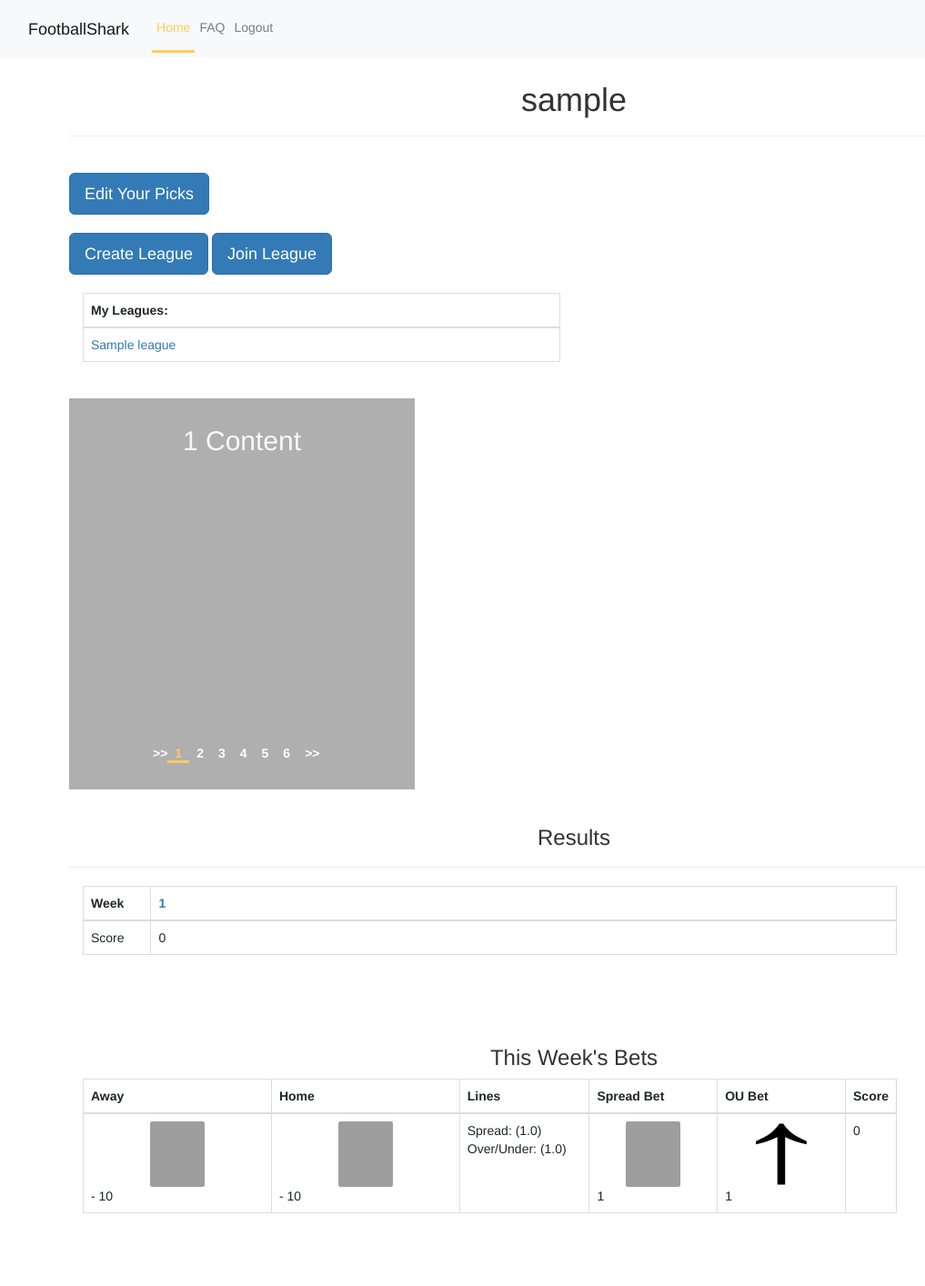
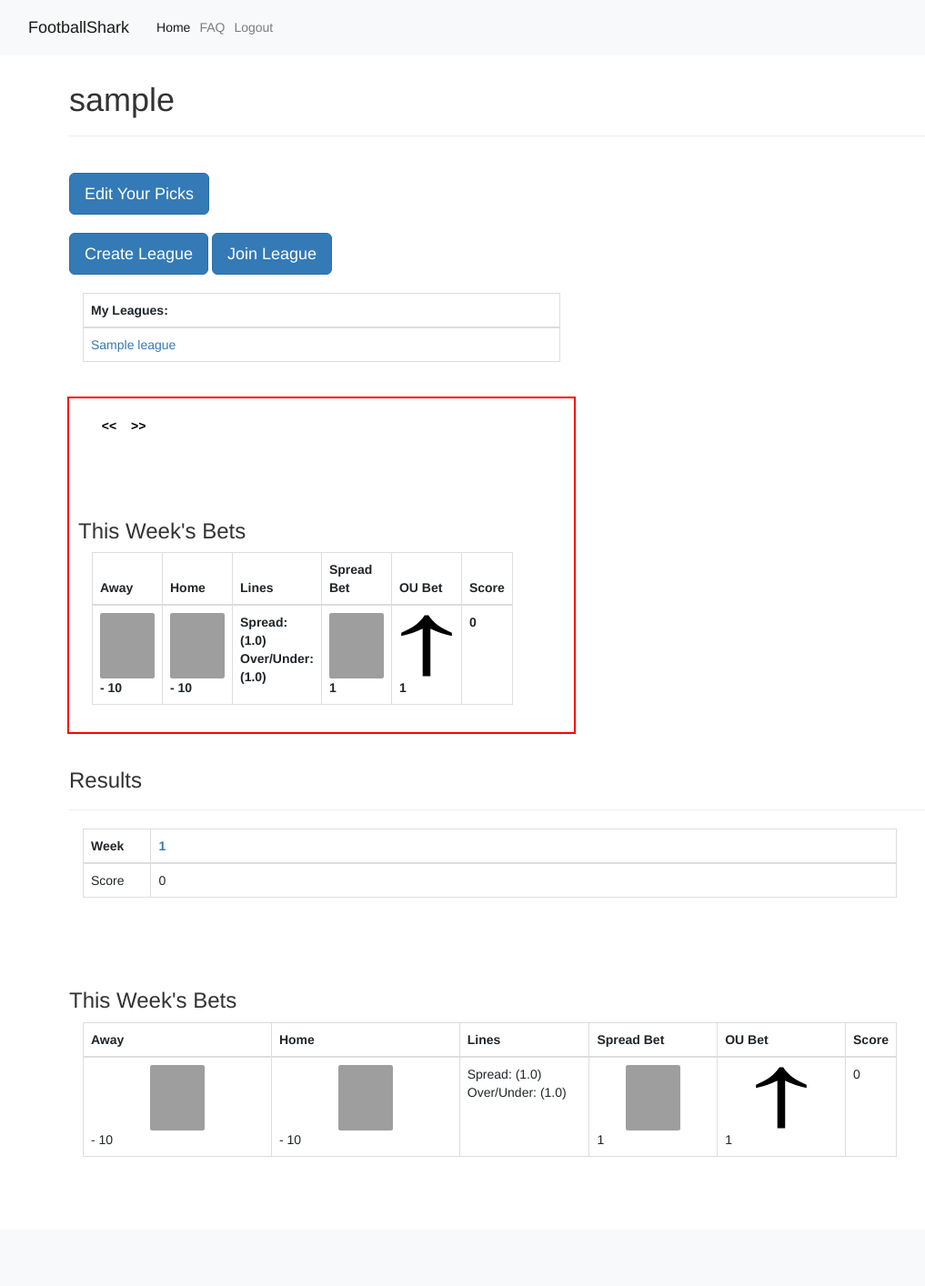
Before and after one commit to tathomas/footballShark, a Django app: page /user in a window 1280 px wide. Shown: the whole page at 91% size, without its empty margins (9-1026 px from the left). After the commit the page ends 1272 px from the top, so only its background shows below. Run offline with Django 3.2, Linux system fonts and the light colour scheme; a user stored in the database is signed in; tables that the repository leaves empty hold one stand-in row (values such as "Sample post"); some libraries are stand-ins or nearby versions; grey boxes are pictures that could not be loaded.

Commit message:
bet-table card pagination now corresponds to correct week and data

```diff
--- a/app/static/app/css/bet-table.css
+++ b/app/static/app/css/bet-table.css
@@ -1,30 +1,18 @@
-h1,
-h2,
-h3 {
-    text-align: center;
-}
-
-header {
-    width: 380px;
-    color: #fff;
-    background: #afafaf;
-}
 
 #content-body {
-    width: 380px;
-    background: #afafaf;
-    color: #fff;
+    width: 50%;
+    outline: 2px solid red;
     font-weight: bold;
 }
 
 .content {
-    color: #f8f8fa;
-    height: 360px;
+    display: block;
+    overflow: hidden;
     padding: 10px;
 }
 
 #pagin nav {
-    width: 60%;
+    width:90%;
     margin: auto;
     padding: 20px 0;
     display: flex;
@@ -38,15 +26,15 @@ ul {
 }
 
 #pagin a {
-    color: #fff;
+    color: black;
     padding: 0px 8px;
     text-decoration: none;
 }
 
-.active a,
+#pagin .active a,
 #pagin a:hover {
-    color: #ffcc5c !important;
-    border-bottom: 3px solid #ffcc5c;
+    color: #5f9254 !important;
+    border-bottom: 3px solid #5f9254;
 }
 
 span {
--- a/app/templates/app/user.html
+++ b/app/templates/app/user.html
@@ -122,39 +122,157 @@
 <br>
 
 <!--BET TABLE CARD -->
+
 <section id="content-body">
+  <article id="pagin">
+    <nav>
+      <span><a class="prev" href="#">&lt;&lt;</a></span>
+      <ul>
+      {% for week_tuple in past_week_data %}
+        {% if active_week.num !=  week_tuple.0.num %}
+        <li class="active"><a href="#">Current (Week {{active_week.num}})</a></li>
+        {% endif %}
+        <li><a href="#"> Week {{ week_tuple.0.num }}</a></li>
+      {% endfor %}
+      </ul>
+      <span><a class="next" href="#">>></a></span>
+    </nav>
+  </article>
+
   <div class="content">
-    <h2>1 Content</h2>
+    <!-- This Week's Bets -->
+    <div class="clearfix"></div>
+
+    {% if active_week_tuples %}
+
+    <div id="weekly{{ active_week.num }}"></div>
+    <br>
+    <br>
+    <h3>This Week's Bets</h3>
+
+    <div class="col-md-10">
+      <table class="table table-bordered">
+        <thead>
+          <tr>
+            <th class="col-md-3">Away</th>
+            <th class="col-md-3">Home</th>
+            <th class="col-md-2">Lines</th>
+            <th class="col-md-2">Spread Bet</th>
+            <th class="col-md-2">OU Bet</th>
+            <th class="col-md-1">Score</th>
+          </tr>
+        </thead>
+        <tbody>
+          {% for tup in active_week_tuples %}
+          <tr>
+            <td>
+              {% with 'app/img/logos/'|add:tup.0.0.0|add:'.svg' as image_static %}
+              <img src="{% static image_static %}" class="rounded mx-auto d-block" style="width:60px;height:72px;">
+              {% endwith %}
+              - {{ tup.0.0.1 }}
+            </td>
+            <td>
+              {% with 'app/img/logos/'|add:tup.0.0.2|add:'.svg' as image_static %}
+              <img src="{% static image_static %}" class="rounded mx-auto d-block" style="width:60px;height:72px;">
+              {% endwith %}
+              - {{ tup.0.0.3 }}
+            </td>
+            <td>
+              <div>Spread: {{tup.0.0.4}}</div>
+              <div>Over/Under: {{tup.0.1.4}}</div>
+            </td>
+            <td class="bg-{{tup.1.0.2}}">
+              {% if tup.1.0.1 != '' %}
+              {% with 'app/img/logos/'|add:tup.1.0.1|add:'.svg' as image_static %}
+              <img src="{% static image_static %}" class="rounded mx-auto d-block" style="width:60px;height:72px;">
+              {{ tup.1.0.0 }}
+              {% endwith %}
+              {% endif %}
+            </td>
+            <td class="bg-{{tup.1.1.2}}">
+              {% if tup.1.1.1 != '' %}
+              {% with 'app/img/logos/'|add:tup.1.1.1|add:'.svg' as image_static %}
+              <img src="{% static image_static %}" class="rounded mx-auto d-block" style="width:60px;height:72px;">
+              {{ tup.1.1.0 }}
+              {% endwith %}
+              {% endif %}
+            </td>
+            <td class="bg-{{tup.2.1}}">{{ tup.2.0 }}</td>
+          </tr>
+          {% endfor %}
+        </tbody>
+      </table>
+    </div>
+    {% endif %}
   </div>
   <div class="content">
-    <h2>2 Content</h2>
-  </div>
-  <div class="content">
-    <h2>3 Content</h2>
-  </div>
-  <div class="content">
-    <h2>4 Content</h2>
-  </div>
-  <div class="content">
-    <h2>5 Content</h2>
-  </div>
-  <div class="content">
-    <h2>6 Content</h2>
+    <!-- Previous Week Bets -->
+
+    {% for week_tuple in past_week_data %}
+    <div id="weekly{{ week_tuple.0.num }}"></div>
+    <br>
+    <div class="page-header">
+      <h3>Week {{ week_tuple.0.num }} Bets</h3>
+
+    </div>
+
+    <div class="col-md-10">
+      <table class="table table-bordered">
+        <thead>
+          <tr>
+            <th class="col-md-3">Away</th>
+            <th class="col-md-3">Home</th>
+            <th class="col-md-2">Lines</th>
+            <th class="col-md-2">Spread Bet</th>
+            <th class="col-md-2">OU Bet</th>
+            <th class="col-md-1">Score</th>
+          </tr>
+        </thead>
+        <tbody>
+          {% for tup in week_tuple.1 %}
+          <tr>
+            <td>
+              {% with 'app/img/logos/'|add:tup.0.0.0|add:'.svg' as image_static %}
+              <img src="{% static image_static %}" class="rounded mx-auto d-block" style="width:60px;height:72px;">
+              {% endwith %}
+              - {{ tup.0.0.1 }}
+            </td>
+            <td>
+              {% with 'app/img/logos/'|add:tup.0.0.2|add:'.svg' as image_static %}
+              <img src="{% static image_static %}" class="rounded mx-auto d-block" style="width:60px;height:72px;">
+              {% endwith %}
+              - {{ tup.0.0.3 }}
+            </td>
+            <td>
+              <div>Spread: {{tup.0.0.4}}</div>
+              <div>Over/Under: {{tup.0.1.4}}</div>
+            </td>
+            <td class="bg-{{tup.1.0.2}}">
+              {% if tup.1.0.1 != '' %}
+              {% with 'app/img/logos/'|add:tup.1.0.1|add:'.svg' as image_static %}
+              <img src="{% static image_static %}" class="rounded mx-auto d-block" style="width:60px;height:72px;">
+              {{ tup.1.0.0 }}
+              {% endwith %}
+              {% endif %}
+            </td>
+            <td class="bg-{{tup.1.1.2}}">
+              {% if tup.1.1.1 != '' %}
+              {% with 'app/img/logos/'|add:tup.1.1.1|add:'.svg' as image_static %}
+              <img src="{% static image_static %}" class="rounded mx-auto d-block" style="width:60px;height:72px;">
+              {{ tup.1.1.0 }}
+              {% endwith %}
+              {% endif %}
+            </td>
+            <td>{{ tup.2 }}</td>
+          </tr>
+          {% endfor %}
+        </tbody>
+      </table>
+    </div>
+    <div class="clearfix"></div>
+    {% endfor %}
   </div>
 
-  <article id="pagin">
-    <nav>
-      <span><a class="prev" href="#"></a> &gt;&gt;</span> <ul>
-            <li class="active"><a href="#">1</a></li>
-            <li><a href="#">2</a></li>
-            <li><a href="#">3</a></li>
-            <li><a href="#">4</a></li>
-            <li><a href="#">5</a></li>
-            <li><a href="#">6</a></li>
-            </ul>
-            <span><a class="next" href="#">>></a></span>
-    </nav>
-  </article>
 </section>
 
 
@@ -257,6 +375,9 @@
 
 <div class="clearfix"></div>
 
+
+<!-- Previous Week Bets -->
+
 {% for week_tuple in past_week_data %}
     <div id="weekly{{ week_tuple.0.num }}"></div>
     <br>
```
